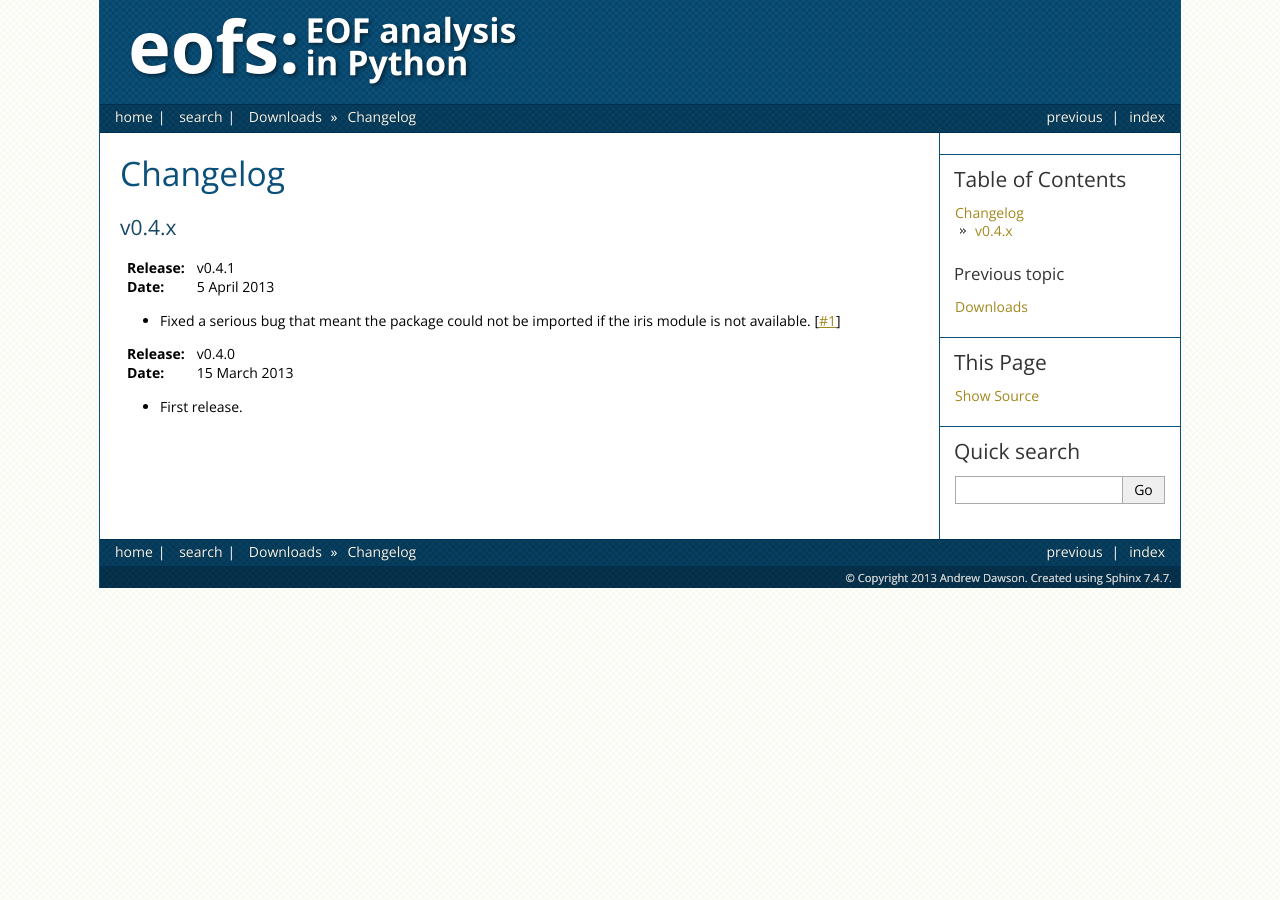
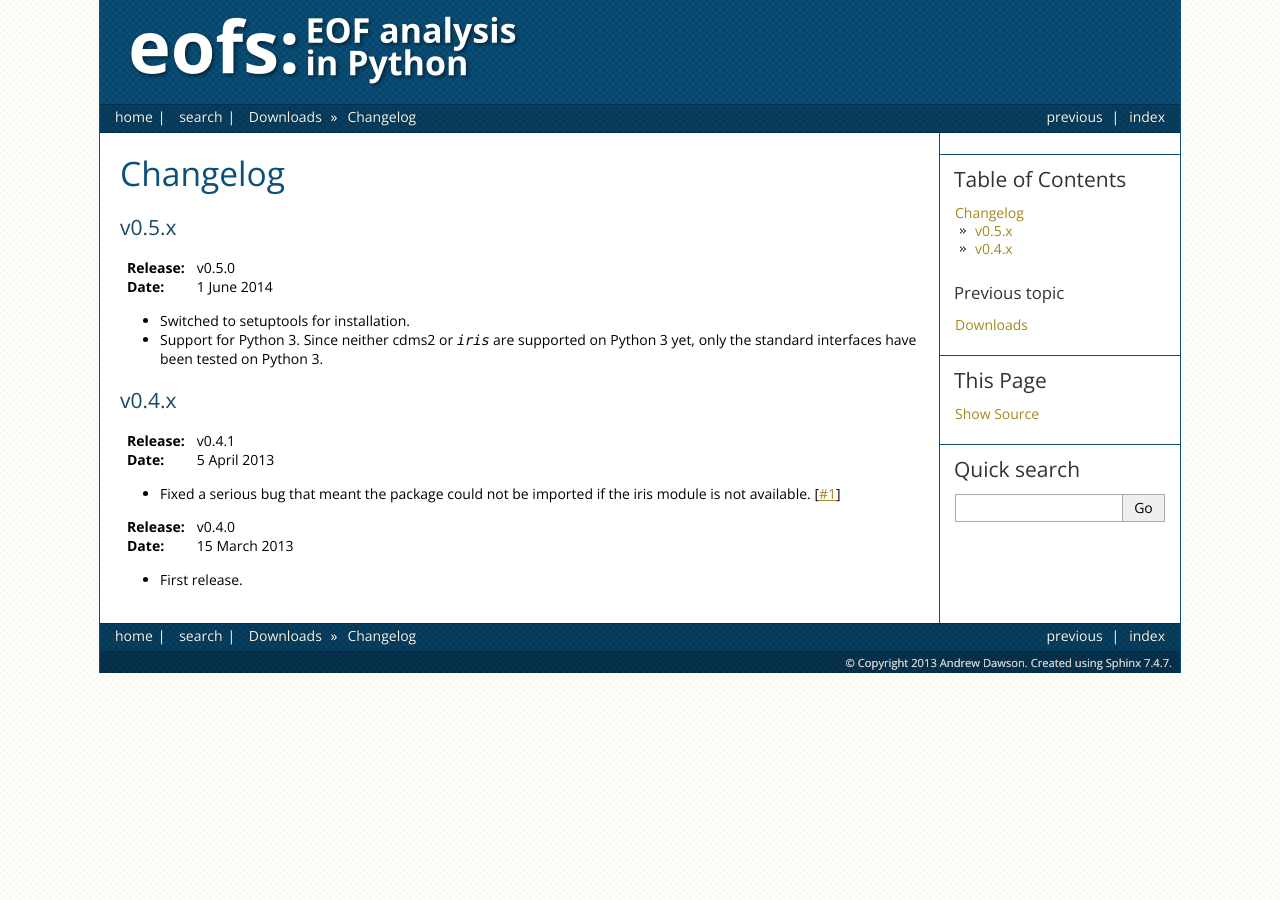
Before and after one commit to ajdawson/eofs, a Sphinx documentation site: the page built from doc/changelog.rst, in a window 1280 px wide. Built offline with Sphinx 7.4.7, drawn with Linux system fonts in a browser that asks for light colours; the version number could not be read and is left out.

Commit message:
Version 0.5.0 release.

```diff
--- a/doc/changelog.rst
+++ b/doc/changelog.rst
@@ -1,5 +1,16 @@
 Changelog
 =========
+
+
+v0.5.x
+------
+
+:Release: v0.5.0
+:Date: 1 June 2014
+
+* Switched to setuptools for installation.
+* Support for Python 3.
+  Since neither cdms2 or `iris` are supported on Python 3 yet, only the standard interfaces have been tested on Python 3.
 
 
 v0.4.x
--- a/doc/downloads.rst
+++ b/doc/downloads.rst
@@ -8,6 +8,7 @@ Source code downloads for released versions, see the :doc:`changelog` for detail
 ===============================================================  ====================  ================
 Filename                                                         Summary               Released
 ===============================================================  ====================  ================
+:download:`eofs-0.5.0.tar.gz </distribution/eofs-0.5.0.tar.gz>`  version 0.5.0 source  1 June 2014
 :download:`eofs-0.4.1.tar.gz </distribution/eofs-0.4.1.tar.gz>`  version 0.4.1 source  5 April 2013
 :download:`eofs-0.4.0.tar.gz </distribution/eofs-0.4.0.tar.gz>`  version 0.4.0 source  15 March 2013
 ===============================================================  ====================  ================
```
Also changed, not shown: 2 other files.
